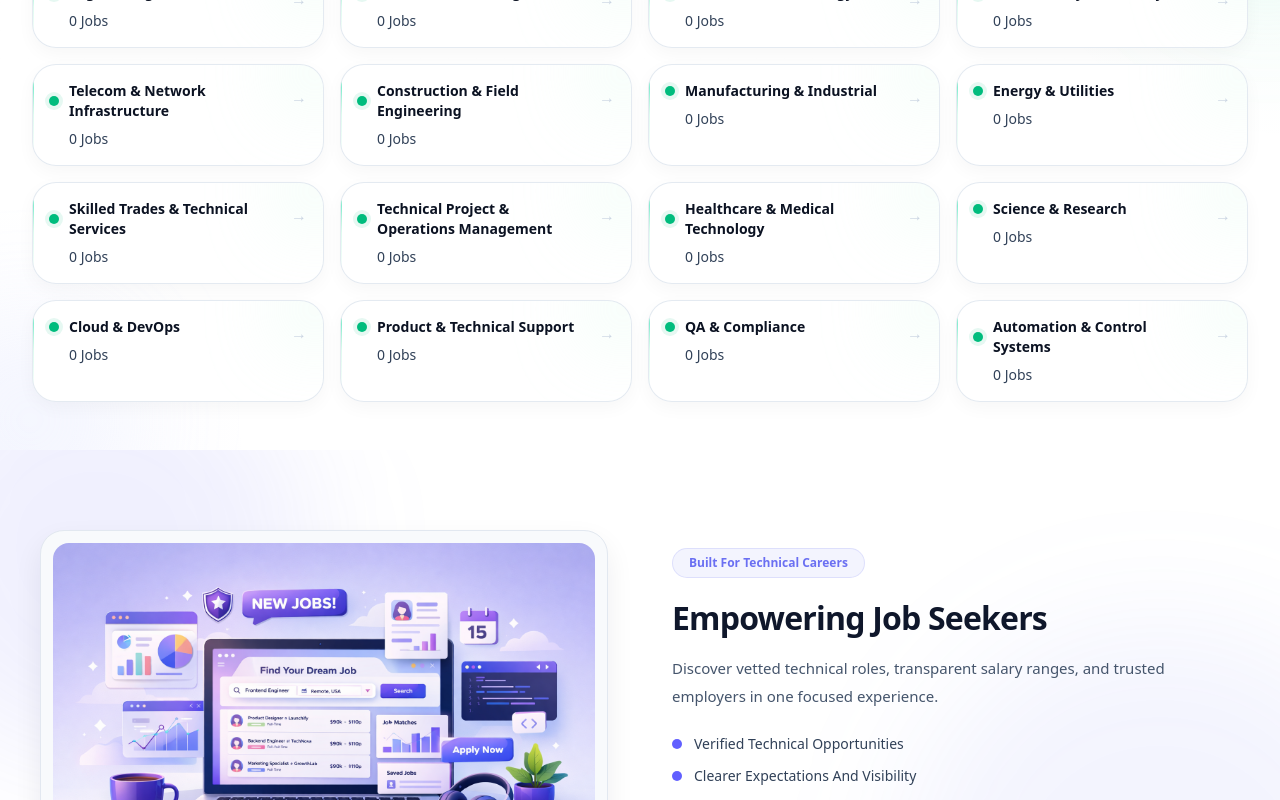
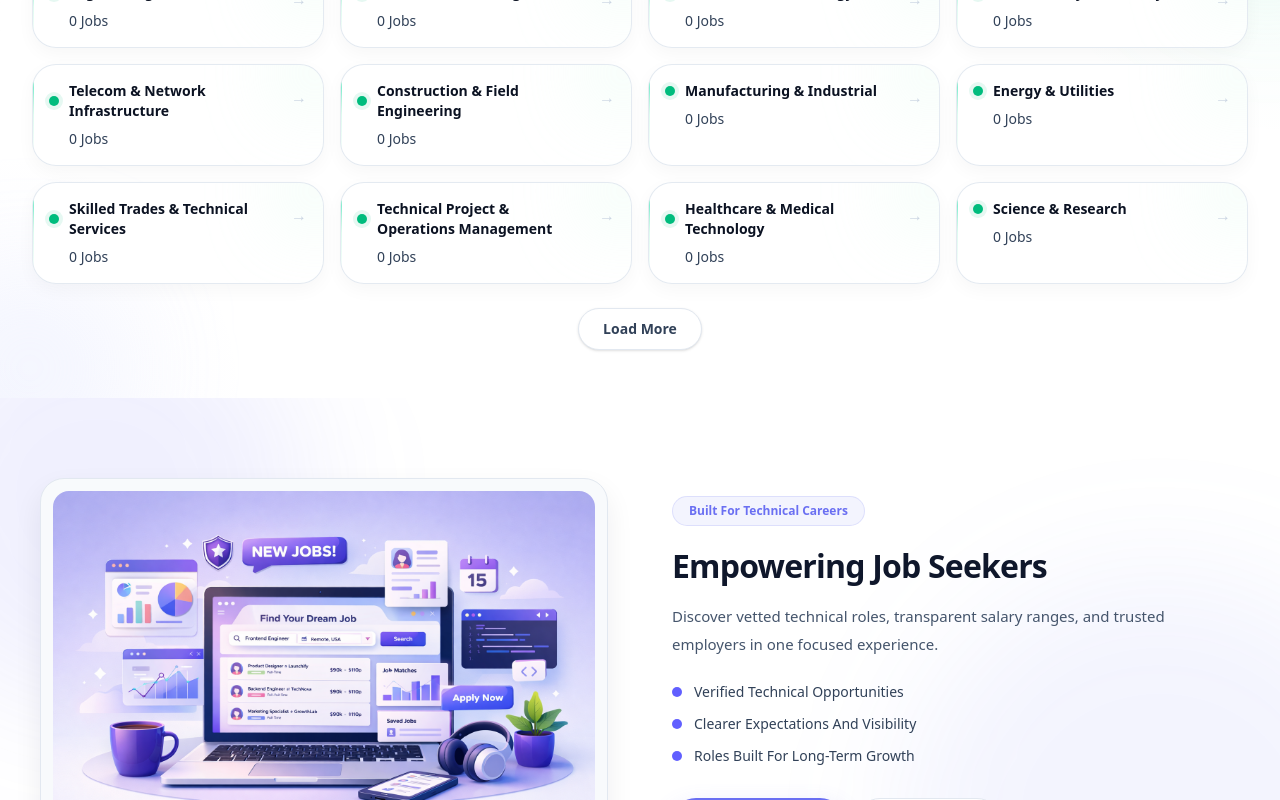
Before and after one commit to adebisidolapo/technicaljobboard, a Next.js app: page / in a window 1280 px wide. Shown: the part 2334-3134 px from the top of the page. Built offline with nearby package versions, Linux system fonts and the light colour scheme; no server answers; the database is empty.

Commit message:
update ui

```diff
--- a/app/page.tsx
+++ b/app/page.tsx
@@ -132,12 +132,31 @@ export default function Home() {
 
   const [categoryQuery, setCategoryQuery] = useState("");
 const [selectedCategory, setSelectedCategory] = useState("");
+const ALL_CATEGORIES = [
+  "Engineering",
+  "Architecture & Design",
+  "Information Technology",
+  "Data, AI & Cybersecurity",
+  "Telecom & Network Infrastructure",
+  "Construction & Field Engineering",
+  "Manufacturing & Industrial",
+  "Energy & Utilities",
+  "Skilled Trades & Technical Services",
+  "Technical Project & Operations Management",
+  "Healthcare & Medical Technology",
+  "Science & Research",
+  "Cloud & DevOps",
+  "Product & Technical Support",
+  "QA & Compliance",
+  "Automation & Control Systems",
+];
+
 const [visibleCategoryCount, setVisibleCategoryCount] = useState(6);
 
 useEffect(() => {
   const updateCategoryCount = () => {
     if (window.innerWidth >= 1024) {
-      setVisibleCategoryCount(16);
+      setVisibleCategoryCount(12);
     } else if (window.innerWidth >= 640) {
       setVisibleCategoryCount(8);
     } else {
@@ -494,26 +513,7 @@ const wideContainer =
     </div>
 
     <div className="grid grid-cols-1 gap-4 sm:grid-cols-2 lg:grid-cols-4">
-      {[
-        "Engineering",
-        "Architecture & Design",
-        "Information Technology",
-        "Data, AI & Cybersecurity",
-        "Telecom & Network Infrastructure",
-        "Construction & Field Engineering",
-        "Manufacturing & Industrial",
-        "Energy & Utilities",
-        "Skilled Trades & Technical Services",
-        "Technical Project & Operations Management",
-        "Healthcare & Medical Technology",
-        "Science & Research",
-        "Cloud & DevOps",
-        "Product & Technical Support",
-        "QA & Compliance",
-        "Automation & Control Systems",
-      ]
-        .slice(0, visibleCategoryCount)
-        .map((cat) => (
+      {ALL_CATEGORIES.slice(0, visibleCategoryCount).map((cat) => (
         <button
           key={cat}
           type="button"
@@ -557,12 +557,14 @@ const wideContainer =
       ))}
     </div>
 
-    {visibleCategoryCount < 16 && (
+    {visibleCategoryCount < ALL_CATEGORIES.length && (
       <div className="mt-6 flex justify-center">
         <button
           type="button"
           onClick={() =>
-            setVisibleCategoryCount((prev) => Math.min(prev + 4, 16))
+            setVisibleCategoryCount((prev) =>
+              Math.min(prev + 4, ALL_CATEGORIES.length)
+            )
           }
           className="
             rounded-full border border-slate-200
@@ -577,6 +579,8 @@ const wideContainer =
     )}
   </div>
 </section>
+
+
       {/* ================= EMPOWERING ================= */}
       <section className={`relative overflow-hidden bg-white ${sectionPadding}`}>
         <div className="pointer-events-none absolute inset-0">
```
Lines whose indentation alone changed are shown as unchanged.
